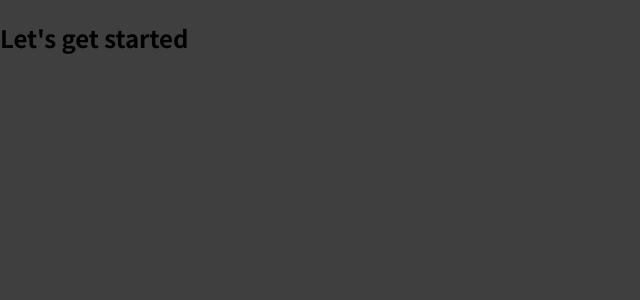
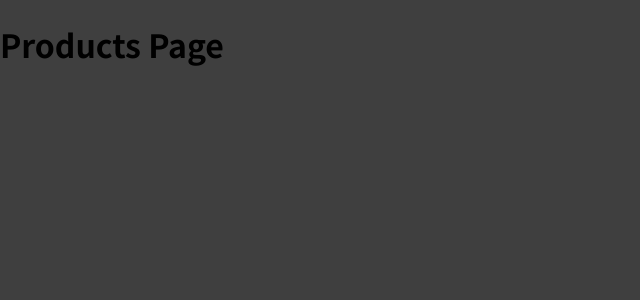
Before and after one commit to MS-D-rei/React_Router_Sample_App, a React (Vite) app: page /products in a window 1280 px wide. Shown: the top 300 px of the page, without its empty margins (0-640 px from the left). Built offline with nearby package versions, Linux system fonts and the light colour scheme.

Commit message:
add 2 example pages with react-router

```diff
--- a/package.json
+++ b/package.json
@@ -21,6 +21,7 @@
     "@redux-devtools/core": "^3.13.1",
     "@types/react": "^18.0.24",
     "@types/react-dom": "^18.0.8",
+    "@types/react-router-dom": "^5.3.3",
     "@types/styled-components": "^5.1.26",
     "@typescript-eslint/eslint-plugin": "^5.44.0",
     "@typescript-eslint/parser": "^5.44.0",
--- a/src/App.tsx
+++ b/src/App.tsx
@@ -1,7 +1,16 @@
+import { Route } from 'react-router-dom'
+import Products from '@/components/pages/Products';
+import Welcome from '@/components/pages/Welcome';
+
 function App() {
   return (
     <div>
-      <h2>Let's get started</h2>
+      <Route path='/welcome'>
+        <Welcome />
+      </Route>
+      <Route path='/products'>
+        <Products />
+      </Route>
     </div>
   )
 }
--- /dev/null
+++ b/src/components/pages/Products.tsx
@@ -0,0 +1,5 @@
+function Products() {
+  return (<h1>Products Page</h1>)
+}
+
+export default Products;
--- /dev/null
+++ b/src/components/pages/Welcome.tsx
@@ -0,0 +1,5 @@
+function Welcome() {
+  return (<h1>Welocme</h1>)
+}
+
+export default Welcome;
--- a/src/main.tsx
+++ b/src/main.tsx
@@ -2,9 +2,12 @@
 import ReactDOM from 'react-dom/client'
 import App from './App'
 import './index.css'
+import { BrowserRouter } from 'react-router-dom'
 
 ReactDOM.createRoot(document.getElementById('root') as HTMLElement).render(
   <React.StrictMode>
-    <App />
+    <BrowserRouter>
+      <App />
+    </BrowserRouter>
   </React.StrictMode>
 )
```
Also changed, not shown: 1 other file (tests, documents, lock files or other folders).
